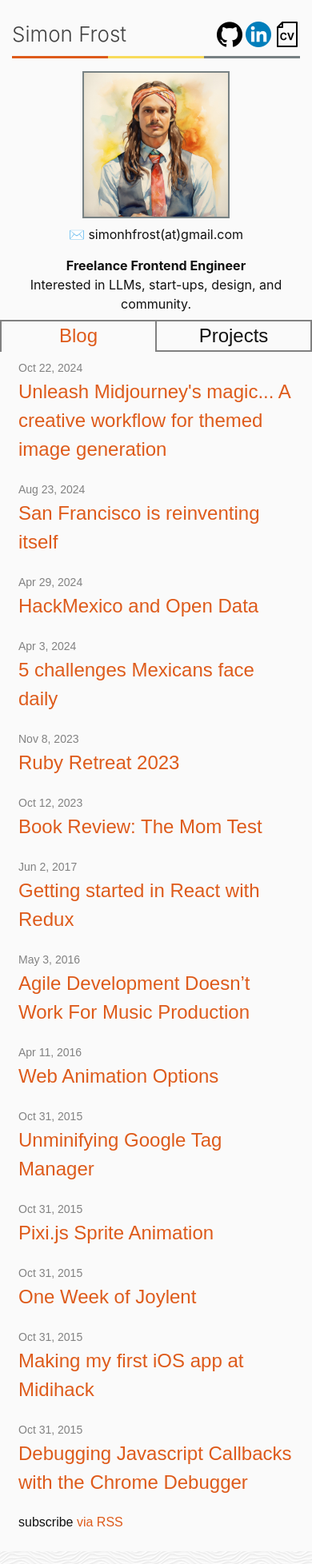
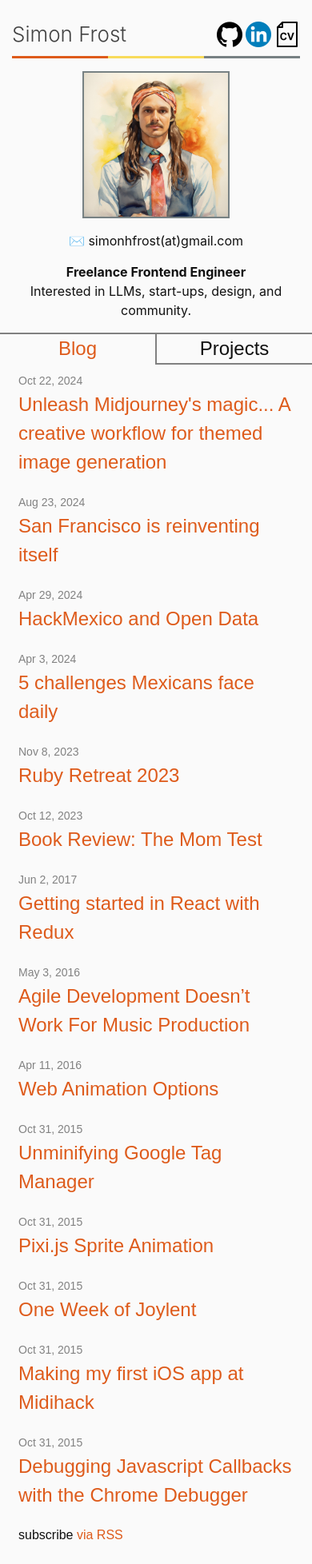
Before and after one commit to SimonHFrost/jekyll_blog, a Jekyll site: the page built from index.markdown, in a window 390 px wide. Shown: the whole page at 80% size. Built offline with Jekyll 4.4.1, drawn with Linux system fonts in a browser that asks for light colours.

Commit message:
Improve spacing for profile area

```diff
--- a/assets/main.scss
+++ b/assets/main.scss
@@ -65,8 +65,18 @@ body {
   cursor: pointer;
 }
 
-.tabs__label:first-of-type {
+[for="tab-blog-posts"] {
   border-right: 0;
+}
+
+@media (max-width: 768px) {
+  [for="tab-blog-posts"] {
+    border-left: none;
+  }
+
+  [for="tab-portfolio"] {
+    border-right: none;
+  }
 }
 
 .tabs__radio {
--- a/index.markdown
+++ b/index.markdown
@@ -22,7 +22,7 @@ list_title: "Latest Posts"
 
 @media (max-width: 768px) {
     .profile-summary > p:last-child {
-        margin-bottom: 8px;
+        margin-bottom: 16px;
     }
 
     .mobile-only {
@@ -39,7 +39,7 @@ list_title: "Latest Posts"
 
     .profile-container img {
         margin: 0px;
-        margin-bottom: 8px;
+        margin-bottom: 16px;
     }
 }
 
```
